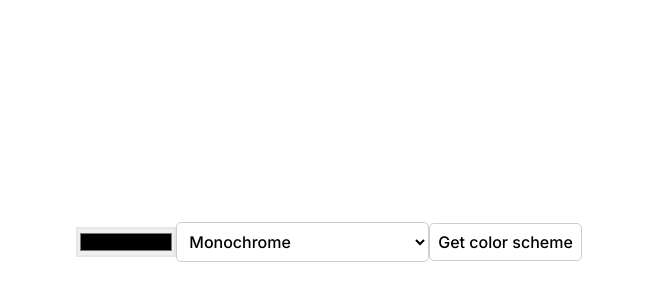
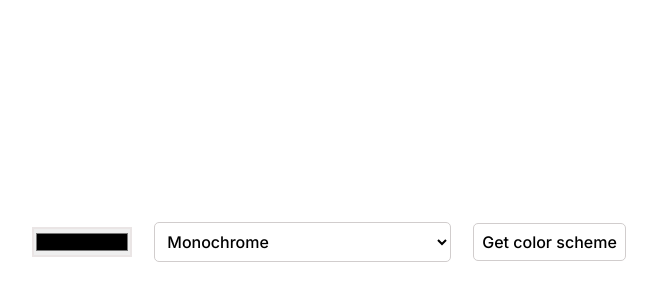
Before and after one commit to kotarohzk/color-generator, a plain HTML site: page index.html in a window 1280 px wide. Shown: the part 150-450 px from the top of the page, without its empty margins (311-968 px from the left). Drawn offline with Linux system fonts and the light colour scheme.

Commit message:
fixed spacing

```diff
--- a/index.css
+++ b/index.css
@@ -17,7 +17,7 @@ body {
 
 .container {
 	min-height: 100%;
-	max-width: 40%;
+	max-width: 600px;
 	margin: 0 auto;
 }
 
```
